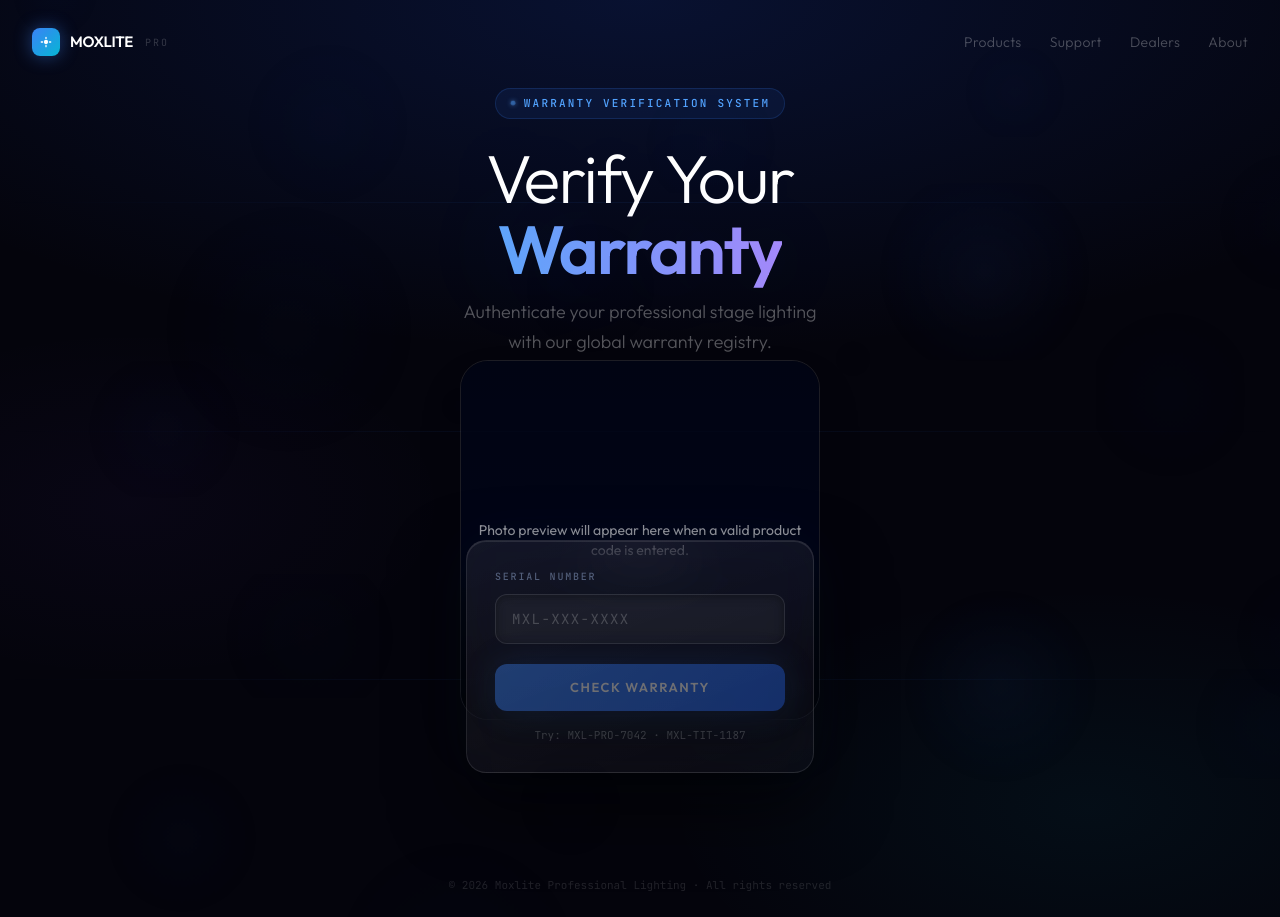
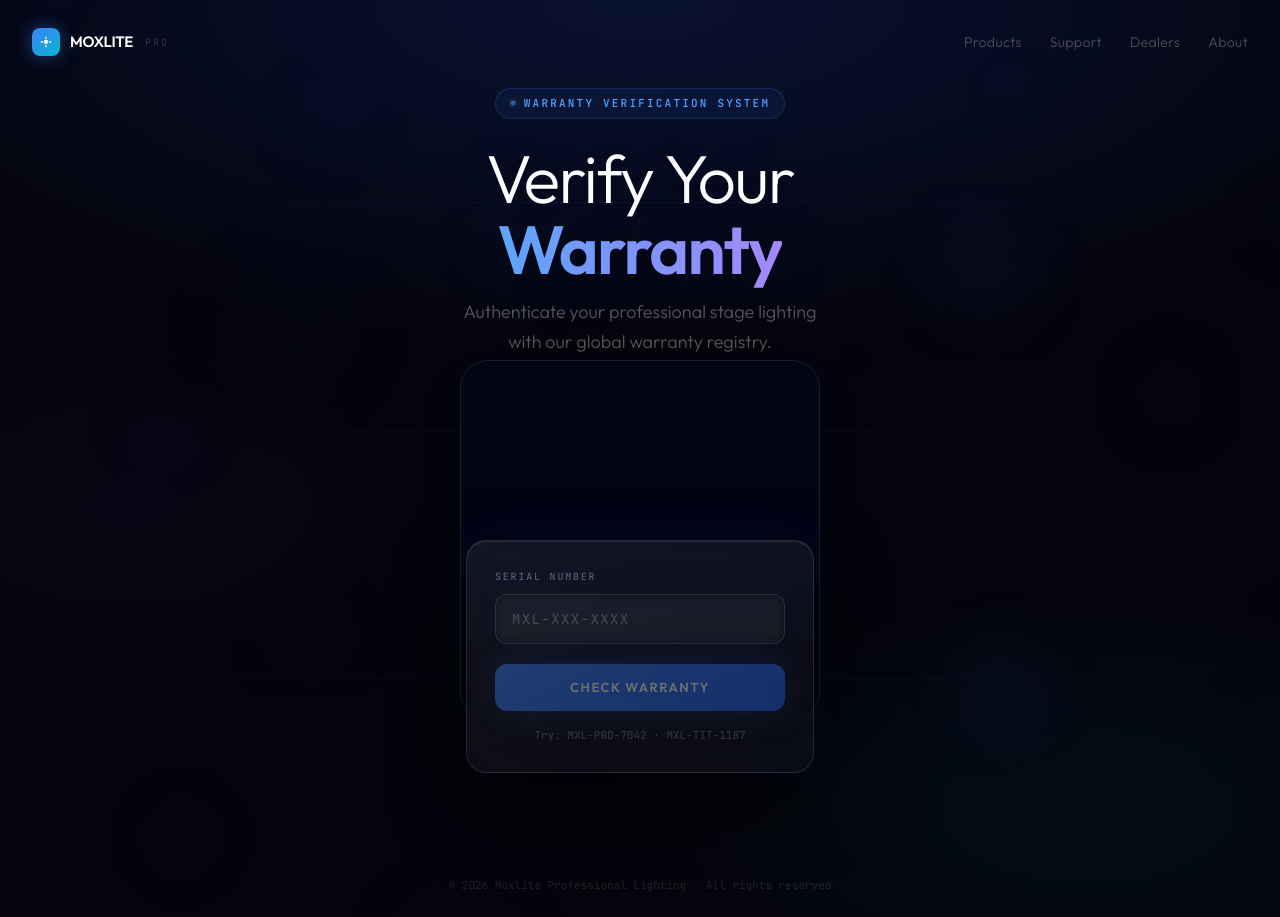
Before and after one commit to Hambasahaya/warentycheker, a React (Vite) app: page / in a window 1280 px wide. Built offline with nearby package versions, Linux system fonts and the light colour scheme.

Commit message:
updatesssssssss

```diff
--- a/src/app/App.tsx
+++ b/src/app/App.tsx
@@ -947,17 +947,7 @@ export default function App() {
             className="relative overflow-hidden rounded-[28px] border border-white/10 shadow-2xl"
             style={{ width: 360, height: 360, minWidth: 360 }}
           >
-            {productImageUrl ? (
-              <img
-                src={productImageUrl}
-                alt={productModel}
-                className="w-full h-full object-cover"
-              />
-            ) : (
-              <div className="flex items-center justify-center w-full h-full bg-slate-950/80 text-white/60 text-sm text-center px-4">
-                Photo preview will appear here when a valid product code is entered.
-              </div>
-            )}
+            <div className="w-full h-full bg-slate-950/80" />
             <div className="absolute inset-0 bg-gradient-to-t from-black/70 via-transparent to-black/10" />
           </div>
         </div>
```
